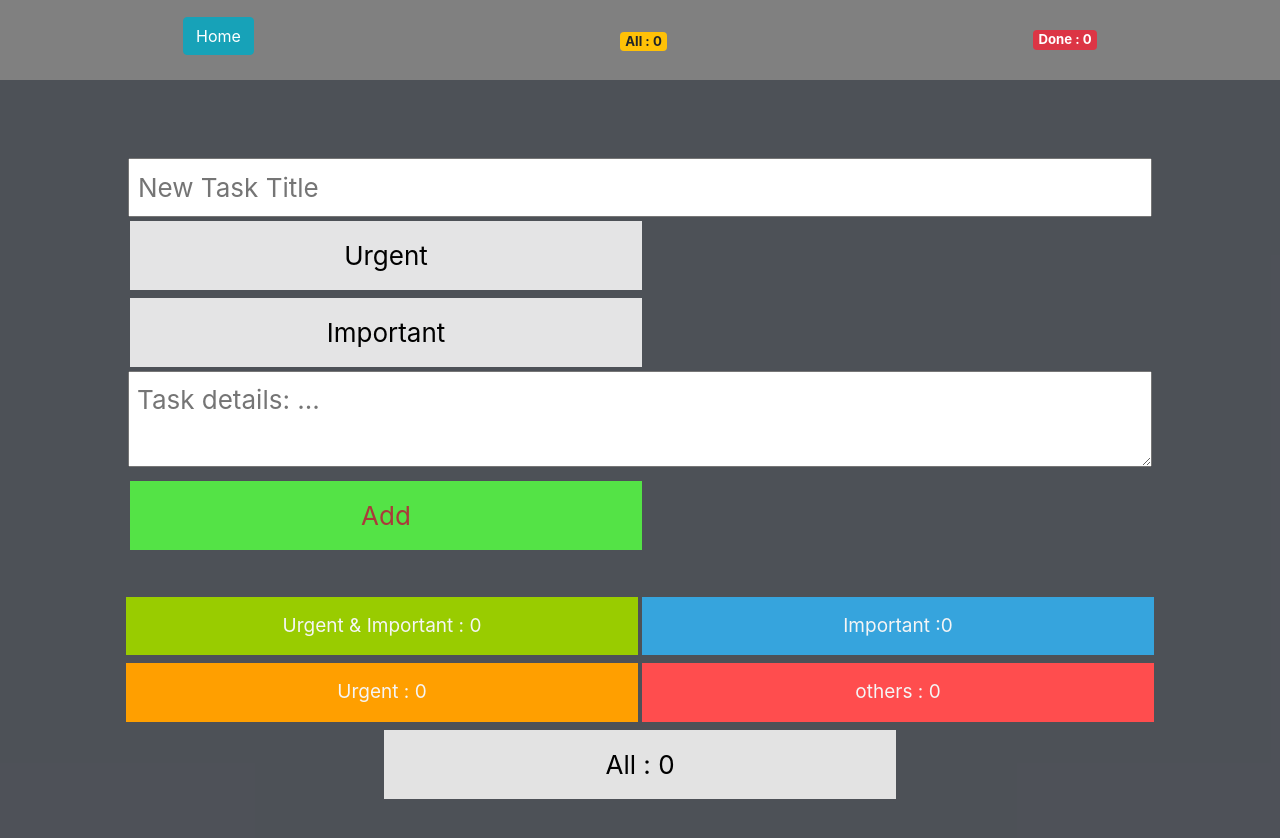
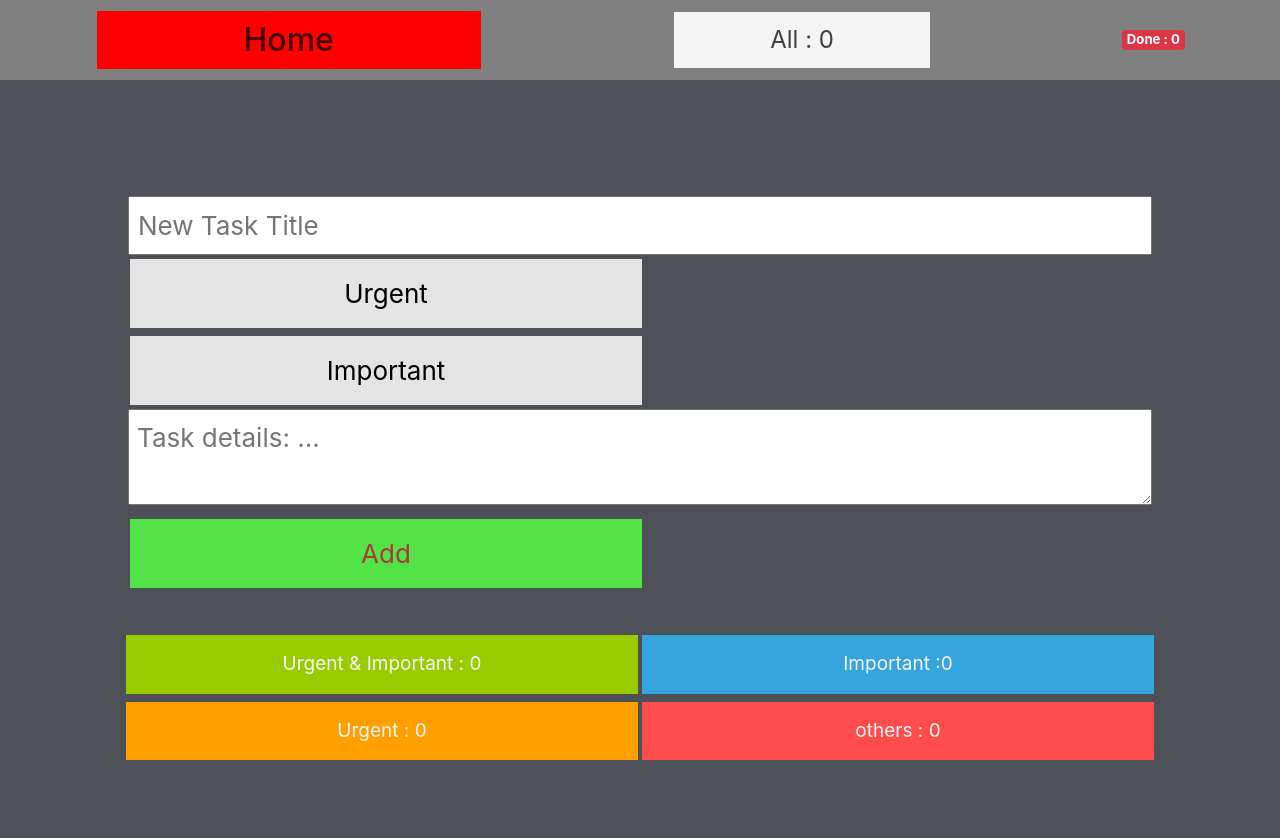
Before and after one commit to fahricigdem/prioritized-task-list-with-react, a React (Create React App) app: page /prioritized-task-list-with-react/new-task in a window 1280 px wide. Shown: the top 838 px of the page. Built offline with nearby package versions, Linux system fonts and the light colour scheme.

Commit message:
all button deleted

```diff
--- a/src/components/Navbar.css
+++ b/src/components/Navbar.css
@@ -13,3 +13,23 @@
 #allTasksBadge{
     justify-self:end;
 }
+
+.navButton {
+    background-color: rgba(245, 245, 245);
+    border: none;
+    color:rgba(0, 0, 0, 0.74);
+    font-size: x-large;
+    padding: 10px 10px;
+    text-align: center;
+    text-decoration: none;
+    display: inline-block;
+    margin: 4px 2px;
+    cursor: pointer;
+    width: 20vw
+  }
+
+  .navHome{
+    width: 30vw;
+    background-color:red;
+    font-size: xx-large;
+  }
--- a/src/components/Navbar.js
+++ b/src/components/Navbar.js
@@ -14,11 +14,11 @@ const Navbar = () => {
     return (
         <nav className="navBar">
             <Link to="/prioritized-task-list-with-react/" style={{ textDecoration: 'none', color: "whitesmoke" }}>
-                <h1 className="btn btn-info">Home</h1>
+                <h1 className="navButton navHome">Home</h1>
             </Link>
 
             <Link to="/prioritized-task-list-with-react/5" style={{ textDecoration: 'none' }} >
-                <div className="badge badge-warning">All : {tasks.length}</div>
+                <div className="navButton">All : {tasks.length}</div>
             </Link>
 
             <div className="badge badge-danger">Done : {completed} </div>
--- a/src/components/TaskListLinkButtons.js
+++ b/src/components/TaskListLinkButtons.js
@@ -34,9 +34,9 @@ const TaskListLinkButtons = () => {
             <Link to="/prioritized-task-list-with-react/4" style={{ textDecoration: 'none' }} >
                 <div className="formButton link" style={{ backgroundColor: "#FF4D4E" }}>others : {notUrgentNotImp}</div>
             </Link>
-            <Link to="/prioritized-task-list-with-react/5" style={{ textDecoration: 'none' }} >
+            {/* <Link to="/prioritized-task-list-with-react/5" style={{ textDecoration: 'none' }} >
                 <div className="formButton link" style={{ fontSize: "calc(10px + 2vmin)", color: 'black', backgroundColor: "#e3e3e3" }}>All : {tasks.length}</div>
-            </Link>
+            </Link> */}
         </div>
     )
 }
```
